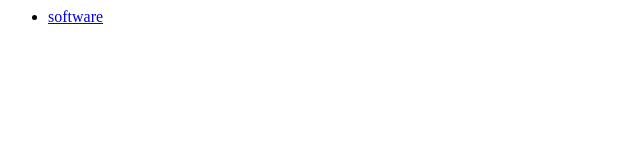
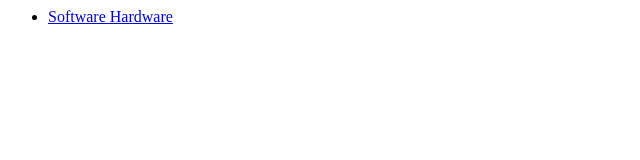
Before and after one commit to tefannys/link, a plain HTML site: page index.html in a window 1280 px wide. Shown: the full height of the page, 0-640 px from the left. Drawn offline with Linux system fonts and the light colour scheme.

Commit message:
Update index.html
alterações no index

```diff
--- a/index.html
+++ b/index.html
@@ -5,7 +5,8 @@
 <body>
 <ul>
 <li>
-<a href="software.html"> software </a>
+<a href="Software.html"> Software </a>
+ <a href="Hardware.html"> Hardware </a>
  </li>
 </ul>
 </body>
```
